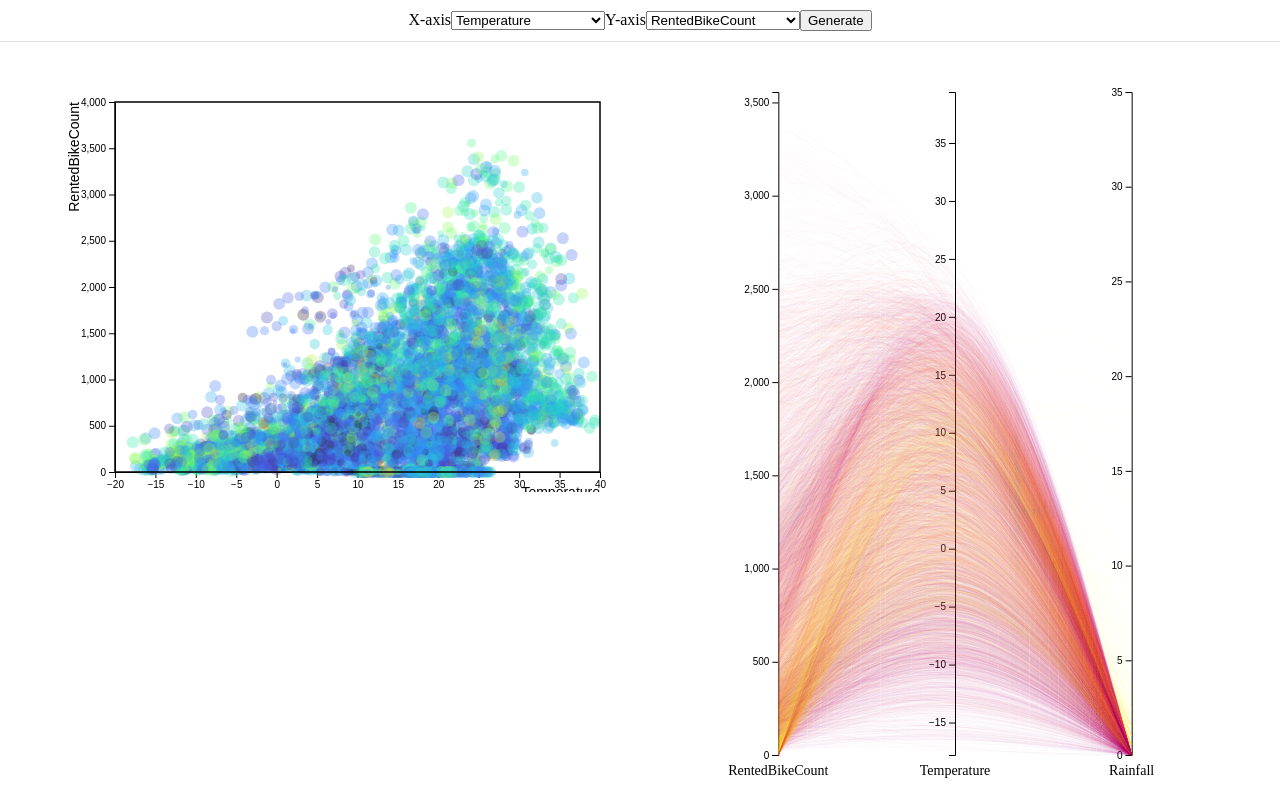
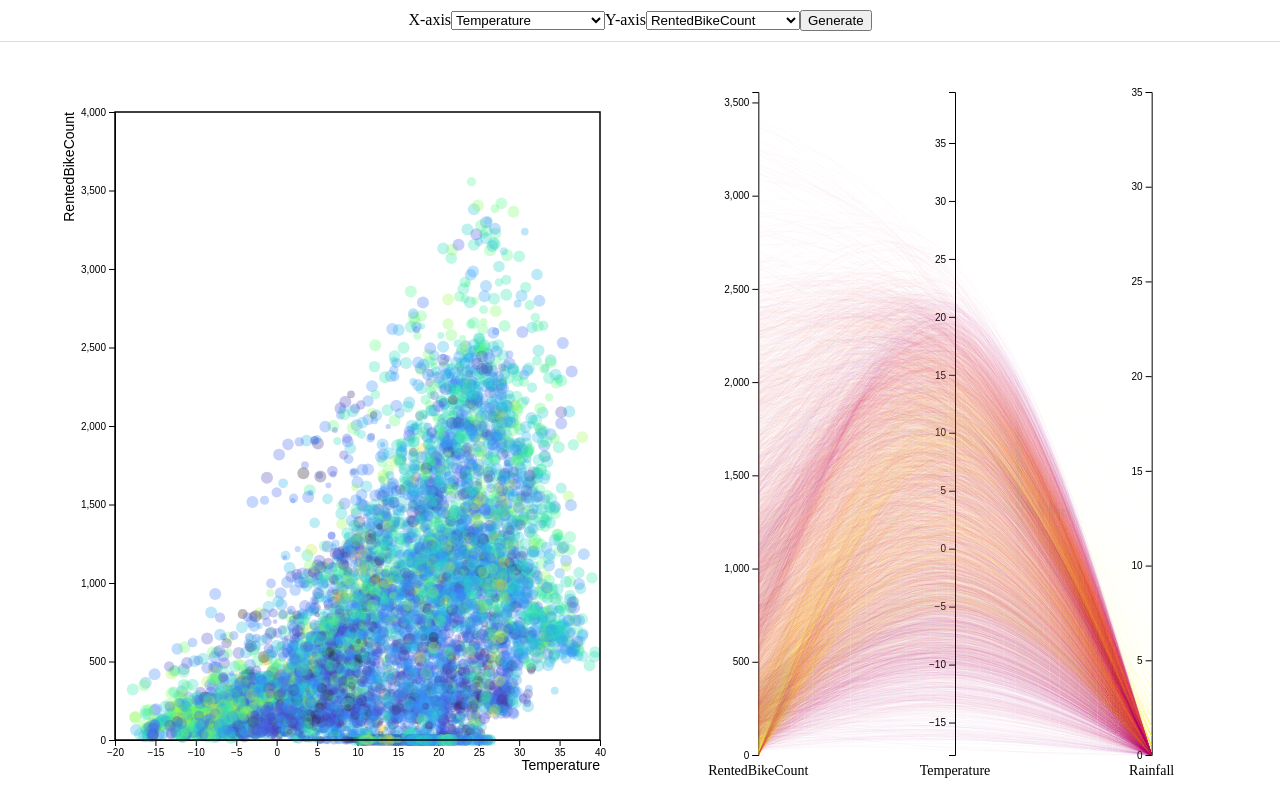
Before and after one commit to giorgiodaneri/HPDAV_assignment2, a React (Create React App) app: page / in a window 1280 px wide. Built offline with nearby package versions, Linux system fonts and the light colour scheme.

Commit message:
fixed a couple things in the layout

```diff
--- a/src/components/ControlBar/ControlBar.js
+++ b/src/components/ControlBar/ControlBar.js
@@ -1,7 +1,6 @@
 import { useEffect, useState } from "react";
 import { useSelector, useDispatch } from "react-redux";
 import { generateFromConfig } from "../../redux/ConfigSlice";
-import { getSeoulBikeData } from "../../redux/DataSetSlice";
 
 function ControlBar() {
     const dispatch = useDispatch();
@@ -16,11 +15,6 @@ function ControlBar() {
     // Local state for x and y axis selection
     const [selectedXAxis, setSelectedXAxis] = useState(genConfig.xAxis || '');
     const [selectedYAxis, setSelectedYAxis] = useState(genConfig.yAxis || '');
-
-    // Fetch data on component mount
-    useEffect(() => {
-        dispatch(getSeoulBikeData());
-    }, [dispatch]);
 
     // Extract column names when data is loaded
     useEffect(() => {
--- a/src/components/parallel_coordinates/ParallelCoordinates-d3.js
+++ b/src/components/parallel_coordinates/ParallelCoordinates-d3.js
@@ -5,7 +5,7 @@ class ParallelCoordinates {
         this.container = container;
         this.data = data;
         this.brushedData = brushedData || []; // Initialize to an empty array if undefined
-        this.margin = { top: 30, right: 40, bottom: 25, left: 40 };
+        this.margin = { top: 30, right: 10, bottom: 25, left: 10 };
 
         // Get the width and height from the container's bounding box
         const containerRect = container.getBoundingClientRect();
--- a/src/components/scatterplot/Scatterplot-d3.js
+++ b/src/components/scatterplot/Scatterplot-d3.js
@@ -13,7 +13,7 @@ class ScatterplotD3 {
     }
 
     renderScatterplot(data, xAttribute, yAttribute, colorAttribute, sizeAttribute, controllerMethods) {
-        const margin = { top: 40, right: 40, bottom: 40, left: 85 };
+        const margin = { top: 40, right: 40, bottom: 50, left: 85 };
         const width = this.size.width - margin.left - margin.right;
         const height = this.size.height - margin.top - margin.bottom;
 
@@ -44,7 +44,7 @@ class ScatterplotD3 {
             .append("text")
             .attr("fill", "black")
             .attr("x", width)
-            .attr("y", 25)
+            .attr("y", 30)
             .attr("text-anchor", "end")
             .text(xAttribute)
             .style("font-size", "14px");
@@ -54,7 +54,7 @@ class ScatterplotD3 {
             .append("text")
             .attr("fill", "black")
             .attr("transform", "rotate(-90)")
-            .attr("y", -50)
+            .attr("y", -55)
             .attr("dy", "1em")
             .attr("text-anchor", "end")
             .text(yAttribute)
--- a/src/components/scatterplot/Scatterplot.css
+++ b/src/components/scatterplot/Scatterplot.css
@@ -1,6 +1,6 @@
 .scatterplotDivContainer {
     width: 100%;
-    height: 450px; /* Or any size that fits your layout */
+    height: 100%; /* Or any size that fits your layout */
     position: relative;
 }
 
--- a/src/components/scatterplot/ScatterplotContainer.js
+++ b/src/components/scatterplot/ScatterplotContainer.js
@@ -1,6 +1,5 @@
 import './Scatterplot.css';
 import { useEffect, useRef } from 'react';
-import * as d3 from 'd3';
 import ScatterplotD3 from './Scatterplot-d3';
 import { useSelector, useDispatch } from 'react-redux';
 import { setBrushedData } from '../../redux/BrushedDataSlice';
@@ -44,7 +43,7 @@ function ScatterplotContainer({ setHoveredData }) {
         }
     }, [data, xAxis, yAxis, dispatch, setHoveredData]);
 
-    return <div ref={divContainerRef} className="scatterplotDivContainer"></div>;
+    return <div ref={divContainerRef} className="scatterplotDivContainer" style={{ width: '100%', height: '100%' }}></div>;
 }
 
 export default ScatterplotContainer;
--- a/src/redux/BrushedDataSlice.js
+++ b/src/redux/BrushedDataSlice.js
@@ -7,7 +7,7 @@ export const brushedDataSlice = createSlice({
 },
   reducers: {
     setBrushedData: (state, action) => {
-        state.brushedData.push(...action.payload); // Append new data to the existing array
+        state.brushedData = action.payload; // Append new data to the existing array
     },
   }
 })
--- a/src/redux/DataSetSlice.js
+++ b/src/redux/DataSetSlice.js
@@ -16,11 +16,6 @@ export const getSeoulBikeData = createAsyncThunk('seoulBikeData/fetchData', asyn
   return filteredData;
 })
 
-function generateUpdatedPlot(dataset, xAxis, yAxis)
- {
-  console.log("generateUpdatedPlot with x:", xAxis, "y:", yAxis);
-  return {xAxis : xAxis, yAxis : yAxis};
- }
 export const dataSetSlice = createSlice({
   // name of the slice
   name: 'dataSet',
```
